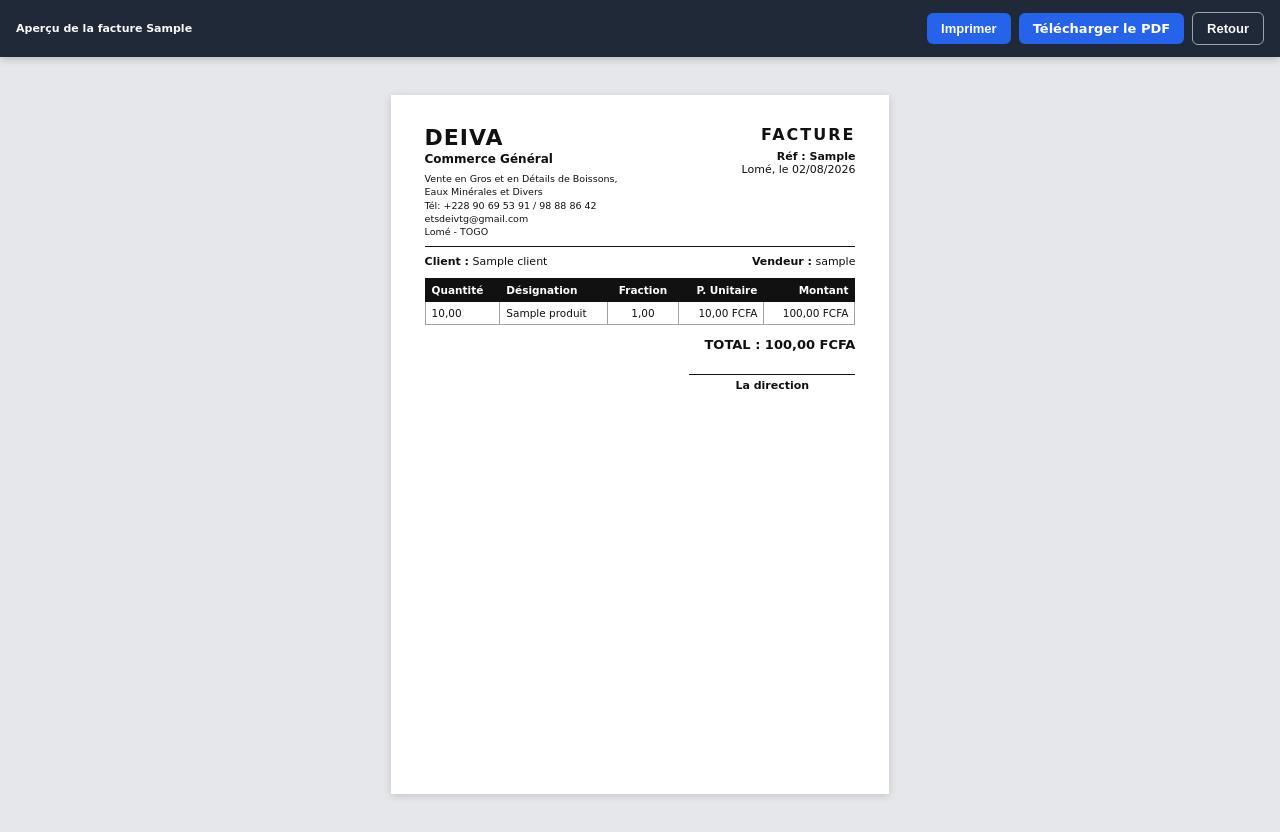
After one commit to willi16/Projet_Brasserie, a Django app: page /gestion/facture/1/apercu/ in a window 1280 px wide. The commit adds this page. Run offline with Django 5.2, Linux system fonts and the light colour scheme; a user stored in the database is signed in; tables that the repository leaves empty hold one stand-in row (values such as "Sample post").

Commit message:
Aperçu de facture avant impression + config PostgreSQL pilotée par variables d'environnement (DB_ENGINE)

```diff
--- a/devia_gestion/docker-compose.yml
+++ b/devia_gestion/docker-compose.yml
@@ -9,6 +9,9 @@ services:
       - .env
     environment:
       - ALLOWED_HOSTS=0.0.0.0,localhost,127.0.0.1,devia,192.168.43.25
+      - DB_ENGINE=postgres
+      - DB_HOST=db
+      - DB_PORT=5432
     depends_on:
       - db
     volumes:
@@ -28,6 +31,9 @@ services:
       - .env
     environment:
       - ALLOWED_HOSTS=0.0.0.0,localhost,127.0.0.1,devia,192.168.43.25
+      - DB_ENGINE=postgres
+      - DB_HOST=db
+      - DB_PORT=5432
     depends_on:
       db:
         condition: service_started
--- /dev/null
+++ b/devia_gestion/gestion_depot/templates/gestion_depot/apercu_facture.html
@@ -0,0 +1,182 @@
+{% load static %}
+<!DOCTYPE html>
+<html lang="fr">
+<head>
+  <meta charset="utf-8">
+  <meta name="viewport" content="width=device-width, initial-scale=1">
+  <title>Aperçu facture {{ bon.reference }}</title>
+  <style>
+    @page { size: A5 portrait; margin: 8mm; }
+    * { box-sizing: border-box; }
+    body {
+      margin: 0;
+      background: #e5e7eb;
+      font-family: 'DejaVu Sans', Arial, Helvetica, sans-serif;
+      color: #111;
+      font-size: 11px;
+    }
+    .toolbar {
+      position: sticky;
+      top: 0;
+      z-index: 10;
+      display: flex;
+      flex-wrap: wrap;
+      gap: 8px;
+      align-items: center;
+      padding: 12px 16px;
+      background: #1f2937;
+      color: #f9fafb;
+      box-shadow: 0 2px 8px rgba(0, 0, 0, 0.2);
+    }
+    .toolbar .title { font-weight: 600; margin-right: auto; }
+    .toolbar a, .toolbar button {
+      display: inline-block;
+      border: none;
+      border-radius: 6px;
+      padding: 8px 14px;
+      font-size: 13px;
+      font-weight: 600;
+      cursor: pointer;
+      text-decoration: none;
+      color: #fff;
+      background: #2563eb;
+    }
+    .toolbar .btn-secondary { background: #4b5563; }
+    .toolbar .btn-outline { background: transparent; border: 1px solid #9ca3af; color: #f9fafb; }
+    .sheet {
+      width: 132mm;
+      min-height: 185mm;
+      margin: 10mm auto;
+      background: #fff;
+      padding: 8mm 9mm;
+      box-shadow: 0 2px 8px rgba(0, 0, 0, 0.15);
+    }
+    .header { display: flex; justify-content: space-between; align-items: flex-start; }
+    .brand .name { font-size: 22px; font-weight: 800; letter-spacing: 1px; }
+    .brand .subtitle { font-weight: 700; font-size: 12px; margin-top: 2px; }
+    .brand .details { margin-top: 6px; font-size: 9.5px; line-height: 1.4; }
+    .doc-info { text-align: right; }
+    .doc-info .facture { font-size: 16px; font-weight: 800; letter-spacing: 2px; }
+    .doc-info .ref { font-weight: 700; margin-top: 6px; }
+    hr.sep { border: none; border-top: 1.2px solid #111; margin: 7px 0; }
+    .meta { display: flex; justify-content: space-between; margin-top: 8px; }
+    .meta strong { font-weight: 700; }
+    table.items {
+      width: 100%;
+      border-collapse: collapse;
+      margin-top: 10px;
+      font-size: 10.5px;
+    }
+    table.items thead th {
+      background: #111;
+      color: #fff;
+      font-weight: 700;
+      padding: 5px 6px;
+      text-align: center;
+      border: 0.5px solid #111;
+    }
+    table.items thead th.left, table.items tbody td.left { text-align: left; }
+    table.items tbody td {
+      padding: 5px 6px;
+      text-align: center;
+      border: 0.5px solid #9ca3af;
+    }
+    table.items tbody td.right, table.items thead th.right { text-align: right; }
+    .total {
+      display: flex;
+      justify-content: flex-end;
+      margin-top: 12px;
+      font-size: 13px;
+      font-weight: 800;
+    }
+    .signature {
+      margin-top: 22px;
+      display: flex;
+      justify-content: flex-end;
+    }
+    .signature .block { text-align: center; }
+    .signature .line { width: 44mm; border-top: 0.6px solid #111; margin-bottom: 4px; }
+    @media print {
+      body { background: none; }
+      .toolbar { display: none !important; }
+      .sheet { width: auto; min-height: auto; margin: 0; padding: 0; box-shadow: none; }
+    }
+  </style>
+</head>
+<body>
+  <div class="toolbar">
+    <span class="title">Aperçu de la facture {{ bon.reference }}</span>
+    <button onclick="window.print()">Imprimer</button>
+    <a href="{% url 'gestion_depot:generer_facture' bon.id %}" target="_blank">Télécharger le PDF</a>
+    <button class="btn-outline" onclick="window.history.back()">Retour</button>
+  </div>
+
+  <div class="sheet">
+    <div class="header">
+      <div class="brand">
+        <div class="name">DEIVA</div>
+        <div class="subtitle">Commerce Général</div>
+        <div class="details">
+          Vente en Gros et en Détails de Boissons,<br>
+          Eaux Minérales et Divers<br>
+          Tél: +228 90 69 53 91 / 98 88 86 42<br>
+          etsdeivtg@gmail.com<br>
+          Lomé - TOGO
+        </div>
+      </div>
+      <div class="doc-info">
+        <div class="facture">FACTURE</div>
+        <div class="ref">Réf : {{ bon.reference }}</div>
+        <div>Lomé, le {{ date_str }}</div>
+      </div>
+    </div>
+
+    <hr class="sep">
+
+    <div class="meta">
+      <div>
+        <strong>Client :</strong> {{ bon.client.nom|default:"-" }}
+      </div>
+      <div>
+        <strong>Vendeur :</strong> {{ bon.vendeur.username }}
+      </div>
+    </div>
+
+    <table class="items">
+      <thead>
+        <tr>
+          <th class="left">Quantité</th>
+          <th class="left">Désignation</th>
+          <th>Fraction</th>
+          <th class="right">P. Unitaire</th>
+          <th class="right">Montant</th>
+        </tr>
+      </thead>
+      <tbody>
+        {% for ligne in lignes %}
+          <tr>
+            <td class="left">{{ ligne.quantite_casiers|floatformat:2 }}</td>
+            <td class="left">{{ ligne.produit_nom }}</td>
+            <td>{{ ligne.fraction|floatformat:2 }}</td>
+            <td class="right">{{ ligne.prix_unitaire|floatformat:2 }} FCFA</td>
+            <td class="right">{{ ligne.montant|floatformat:2 }} FCFA</td>
+          </tr>
+        {% empty %}
+          <tr>
+            <td colspan="5">Aucune ligne</td>
+          </tr>
+        {% endfor %}
+      </tbody>
+    </table>
+
+    <div class="total">TOTAL : {{ total_facture|floatformat:2 }} FCFA</div>
+
+    <div class="signature">
+      <div class="block">
+        <div class="line"></div>
+        <strong>La direction</strong>
+      </div>
+    </div>
+  </div>
+</body>
+</html>
--- a/devia_gestion/gestion_depot/templates/gestion_depot/detail_bon_vente.html
+++ b/devia_gestion/gestion_depot/templates/gestion_depot/detail_bon_vente.html
@@ -50,8 +50,9 @@
     </table>
   </div>
 
-  <div class="flex gap-2">
-    <a href="{% url 'gestion_depot:generer_facture' bon.id %}" class="btn btn-warning">Générer la facture</a>
+  <div class="flex gap-2 flex-wrap">
+    <a href="{% url 'gestion_depot:apercu_facture' bon.id %}" target="_blank" class="btn btn-primary">Aperçu de la facture</a>
+    <a href="{% url 'gestion_depot:generer_facture' bon.id %}" class="btn btn-warning">Télécharger le PDF</a>
     <a href="{% url 'gestion_depot:liste_bons_vente' %}" class="btn btn-secondary">Retour à la liste</a>
   </div>
 {% endblock %}
--- a/devia_gestion/gestion_depot/urls.py
+++ b/devia_gestion/gestion_depot/urls.py
@@ -50,6 +50,7 @@ urlpatterns = [
 
     path('comptes/creer/', compte_views.creer_compte_employe, name='creer_compte_employe'),
 
+    path('facture/<int:id>/apercu/', facture_views.apercu_facture, name='apercu_facture'),
     path('facture/<int:id>/', facture_views.generer_facture, name='generer_facture'),
 
     path('documents/<path:path>', employe_views.serve_protected_document, name='serve_protected_document'),
--- a/devia_gestion/gestion_depot/views/facture_views.py
+++ b/devia_gestion/gestion_depot/views/facture_views.py
@@ -2,8 +2,9 @@ import os
 import tempfile
 import shutil
 import subprocess
+from decimal import Decimal
 from pathlib import Path
-from django.shortcuts import get_object_or_404
+from django.shortcuts import get_object_or_404, render
 from django.utils import timezone
 from django.contrib.auth.decorators import login_required
 from django.http import HttpResponse, HttpResponseForbidden
@@ -49,6 +50,24 @@ def format_decimal(value):
     return "%.2f" % float(value)
 
 
+def _lignes_facture(bon):
+    """Calcule les lignes (valeurs brutes) et le total d'une facture."""
+    total = Decimal('0')
+    lignes = []
+    for ligne in bon.lignes.all():
+        prix_unitaire = ligne.produit.prix_vente_casier * ligne.fraction
+        montant = prix_unitaire * ligne.quantite_casiers
+        total += montant
+        lignes.append({
+            'quantite_casiers': ligne.quantite_casiers,
+            'produit_nom': ligne.produit.nom,
+            'fraction': ligne.fraction,
+            'prix_unitaire': prix_unitaire,
+            'montant': montant,
+        })
+    return lignes, total
+
+
 @login_required
 def generer_facture(request, id):
     bon = get_object_or_404(
@@ -59,19 +78,17 @@ def generer_facture(request, id):
     if not user_can_view_facture(request.user, bon):
         return HttpResponseForbidden("Vous n'êtes pas autorisé à générer cette facture.")
 
-    total_facture = 0
-    lignes = []
-    for ligne in bon.lignes.all():
-        prix_unitaire = float(ligne.produit.prix_vente_casier) * float(ligne.fraction)
-        montant = prix_unitaire * float(ligne.quantite_casiers)
-        total_facture += montant
-        lignes.append({
-            'quantite_casiers': format_decimal(ligne.quantite_casiers),
-            'produit_nom': latex_escape(ligne.produit.nom),
-            'fraction_display': format_decimal(ligne.fraction),
-            'prix_unitaire': format_decimal(prix_unitaire),
-            'montant': format_decimal(montant),
-        })
+    lignes, total_facture = _lignes_facture(bon)
+    lignes_tex = [
+        {
+            'quantite_casiers': format_decimal(l['quantite_casiers']),
+            'produit_nom': latex_escape(l['produit_nom']),
+            'fraction_display': format_decimal(l['fraction']),
+            'prix_unitaire': format_decimal(l['prix_unitaire']),
+            'montant': format_decimal(l['montant']),
+        }
+        for l in lignes
+    ]
 
     date_str = timezone.localtime().strftime("%d/%m/%Y à %Hh%M")
 
@@ -87,7 +104,7 @@ def generer_facture(request, id):
 
     latex_content = template.render(
         bon=safe_bon,
-        lignes=lignes,
+        lignes=lignes_tex,
         total_facture=format_decimal(total_facture),
         date_str=date_str,
     )
@@ -168,3 +185,24 @@ def generer_facture(request, id):
         bon.save(update_fields=['facture_pdf', 'date_facture_generee'])
 
         return response
+
+
+@login_required
+def apercu_facture(request, id):
+    """Aperçu HTML de la facture avant impression."""
+    bon = get_object_or_404(
+        BonVente.objects.select_related('client', 'vendeur').prefetch_related('lignes__produit'),
+        id=id,
+    )
+
+    if not user_can_view_facture(request.user, bon):
+        return HttpResponseForbidden("Vous n'êtes pas autorisé à consulter cette facture.")
+
+    lignes, total = _lignes_facture(bon)
+
+    return render(request, 'gestion_depot/apercu_facture.html', {
+        'bon': bon,
+        'lignes': lignes,
+        'total_facture': total,
+        'date_str': timezone.localtime().strftime("%d/%m/%Y"),
+    })
```
Also changed, not shown: devia_gestion/deiva_gestion/settings.py (+12 -7 lines).
